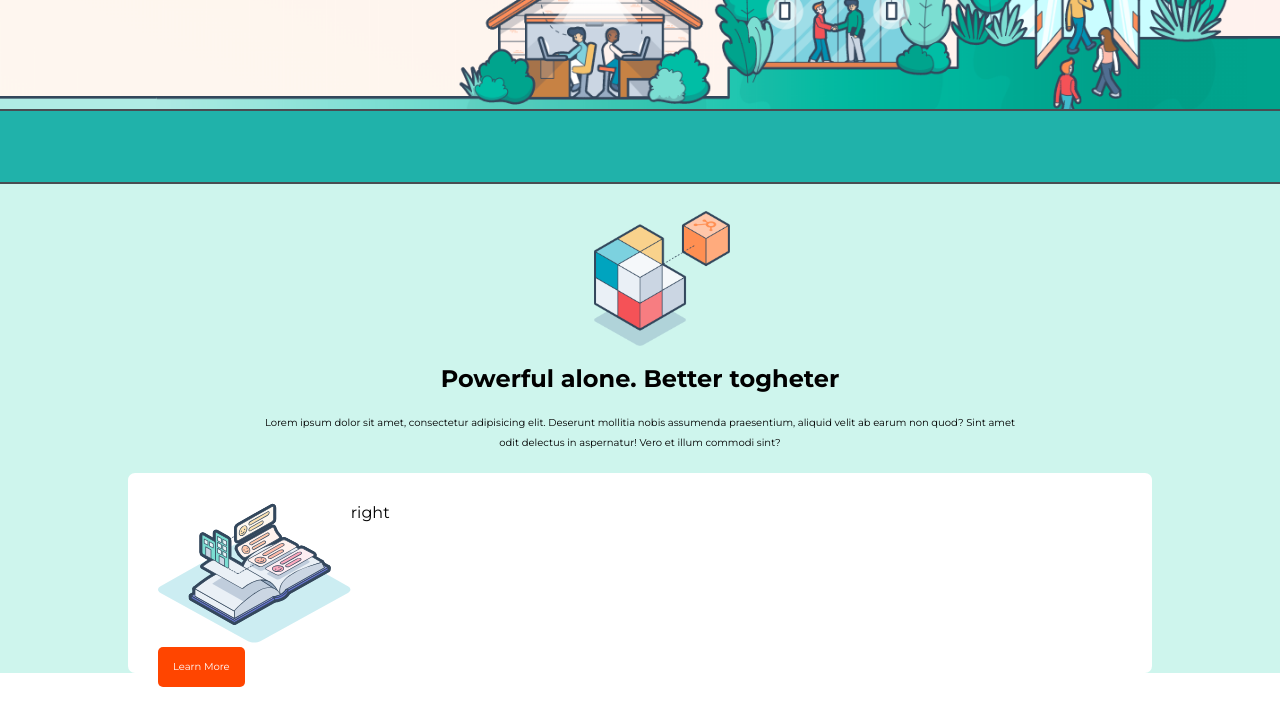
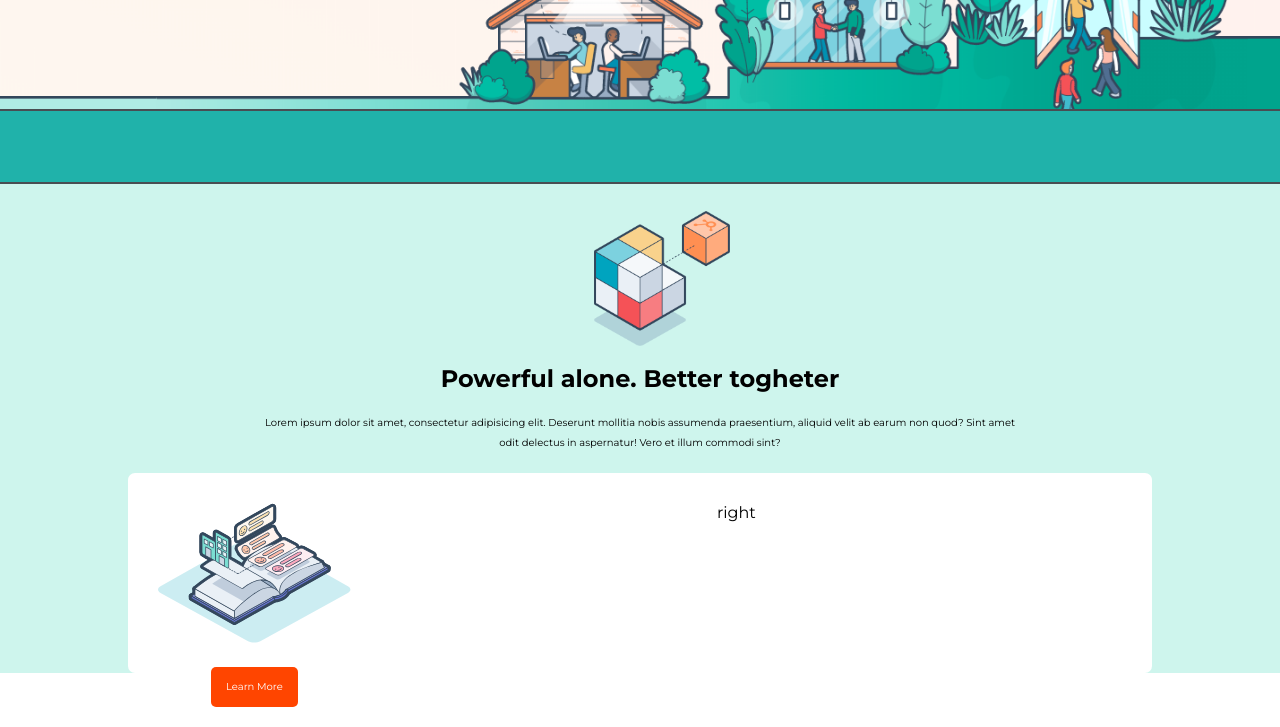
Before and after one commit to NicolettaBr/-htmlcss-hubspot, a plain HTML site: page index.html in a window 1280 px wide. Shown: the part 540-1267 px from the top of the page. Before the commit the page ends 1227 px from the top, so only its background shows below. Drawn offline with Linux system fonts and the light colour scheme.

Commit message:
sezione offers

```diff
--- a/css/style.css
+++ b/css/style.css
@@ -92,11 +92,11 @@ h2, p{
     background-color: lightgrey;
 }
 
-header.col-left{
+.col-left{
     width: 50%;
 }
 
-header.col-right{
+.col-right{
     width: 50%;
 }
 
@@ -211,13 +211,19 @@ main .offers{
     height: 200px;
 }
 
-.col-left{
+.offers .col-left{
       width: 20%;
 }
 
-.col-right{
+.offers .col-right{
       width: 80%;
 }
 
+.offers .col{
+    text-align: center;
+}
 
-/*MAIN*/
+.offers a{
+    margin: 20px;
+}
+/*FINE MAIN*/
```
Also changed, not shown: index.html (+1 -0 lines).
